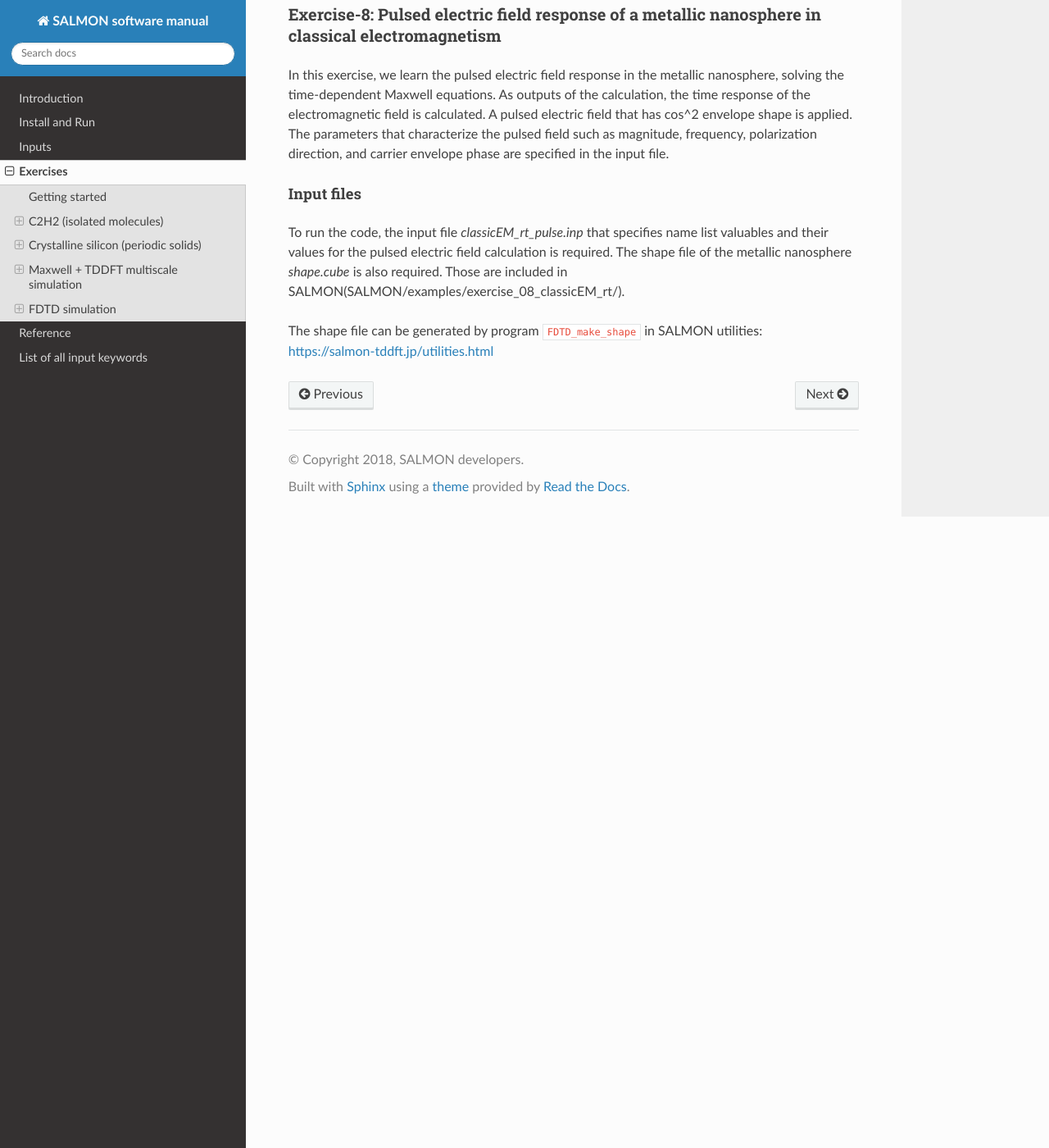
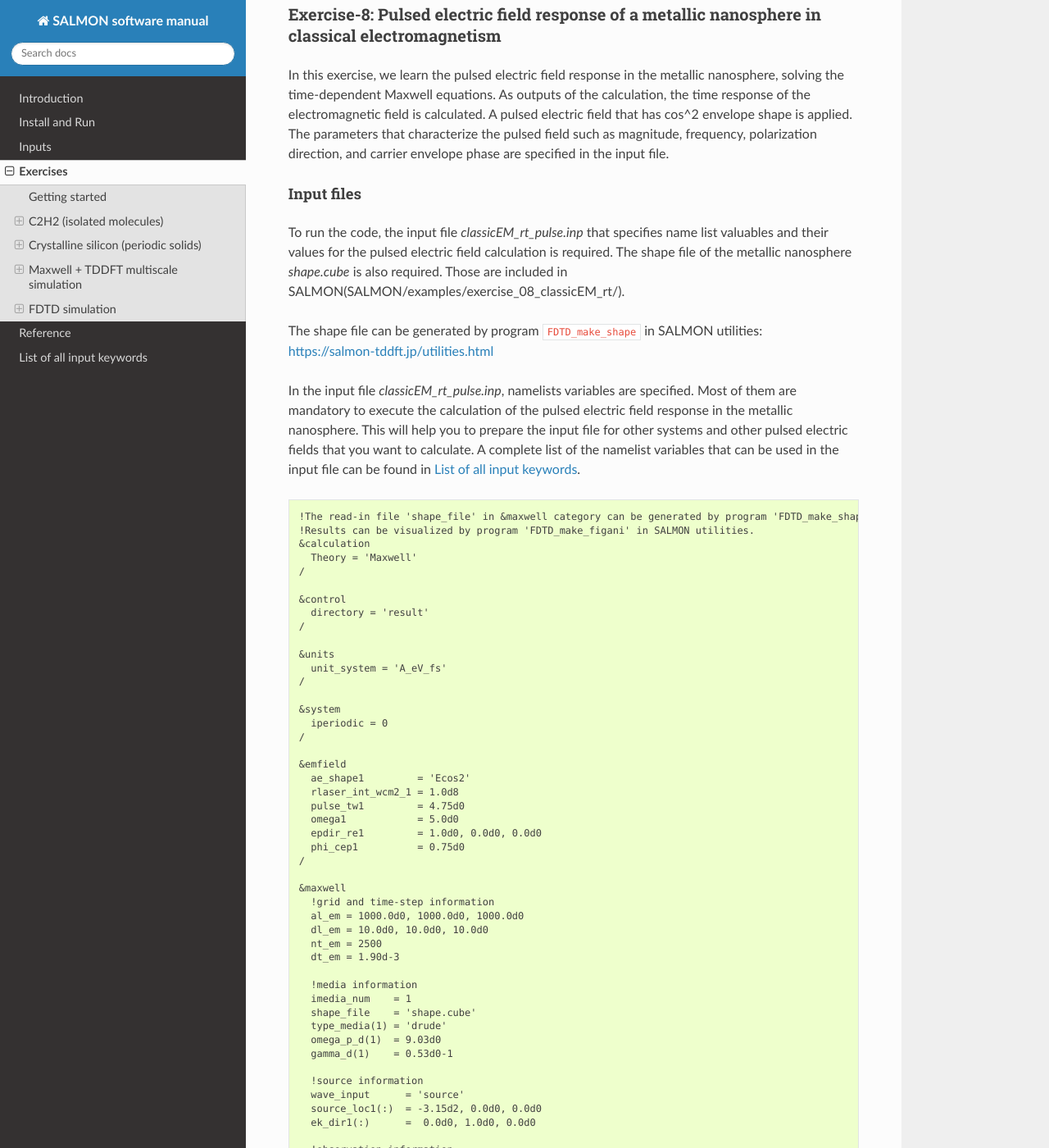
Before and after one commit to SALMON-TDDFT/SALMON-DOCS, a Sphinx documentation site: the page built from source/exercises.rst, in a window 1280 px wide and 1400 px high, scrolled down 57586 px. Shown: the whole window at 82% size. Built offline with Sphinx 7.4.7 and the Read the Docs theme 2.0.0, drawn with Linux system fonts in a browser that asks for light colours; formulas are drawn with MathJax 3; some of the changed text lies outside the part shown.

Commit message:
Update exercises.rst

```diff
--- a/source/exercises.rst
+++ b/source/exercises.rst
@@ -3292,3 +3292,66 @@ Those are included in SALMON(SALMON/examples/exercise_08_classicEM_rt/).
 
 | The shape file can be generated by program ``FDTD_make_shape`` in SALMON utilities:
 | https://salmon-tddft.jp/utilities.html
+
+In the input file *classicEM_rt_pulse.inp*, namelists variables are specified.
+Most of them are mandatory to execute the calculation of the pulsed electric field response in the metallic nanosphere.
+This will help you to prepare the input file for other systems and other pulsed electric fields that you want to calculate.
+A complete list of the namelist variables that can be used in the input file can be found in :any:`List of all input keywords <List of all input keywords>`.
+
+::
+
+   !The read-in file 'shape_file' in &maxwell category can be generated by program 'FDTD_make_shape' in SALMON utilities(https://salmon-tddft.jp/utilities.html).
+   !Results can be visualized by program 'FDTD_make_figani' in SALMON utilities.
+   &calculation
+     Theory = 'Maxwell'
+   /
+
+   &control
+     directory = 'result'
+   /
+
+   &units
+     unit_system = 'A_eV_fs'
+   /
+
+   &system
+     iperiodic = 0
+   /
+
+   &emfield
+     ae_shape1         = 'Ecos2'
+     rlaser_int_wcm2_1 = 1.0d8
+     pulse_tw1         = 4.75d0
+     omega1            = 5.0d0
+     epdir_re1         = 1.0d0, 0.0d0, 0.0d0
+     phi_cep1          = 0.75d0
+   /
+
+   &maxwell
+     !grid and time-step information
+     al_em = 1000.0d0, 1000.0d0, 1000.0d0
+     dl_em = 10.0d0, 10.0d0, 10.0d0
+     nt_em = 2500
+     dt_em = 1.90d-3
+
+     !media information
+     imedia_num    = 1
+     shape_file    = 'shape.cube'
+     type_media(1) = 'drude'
+     omega_p_d(1)  = 9.03d0
+     gamma_d(1)    = 0.53d0-1
+
+     !source information
+     wave_input      = 'source'
+     source_loc1(:)  = -3.15d2, 0.0d0, 0.0d0
+     ek_dir1(:)      =  0.0d0, 1.0d0, 0.0d0
+
+     !observation information
+     iobs_num_em     = 1
+     iobs_samp_em    = 100
+     obs_loc_em(1,:) = 0.0d0, 0.0d0, 0.0d0
+   /
+
+We present their explanations below:
+
+**Required and recommened variables**
```
